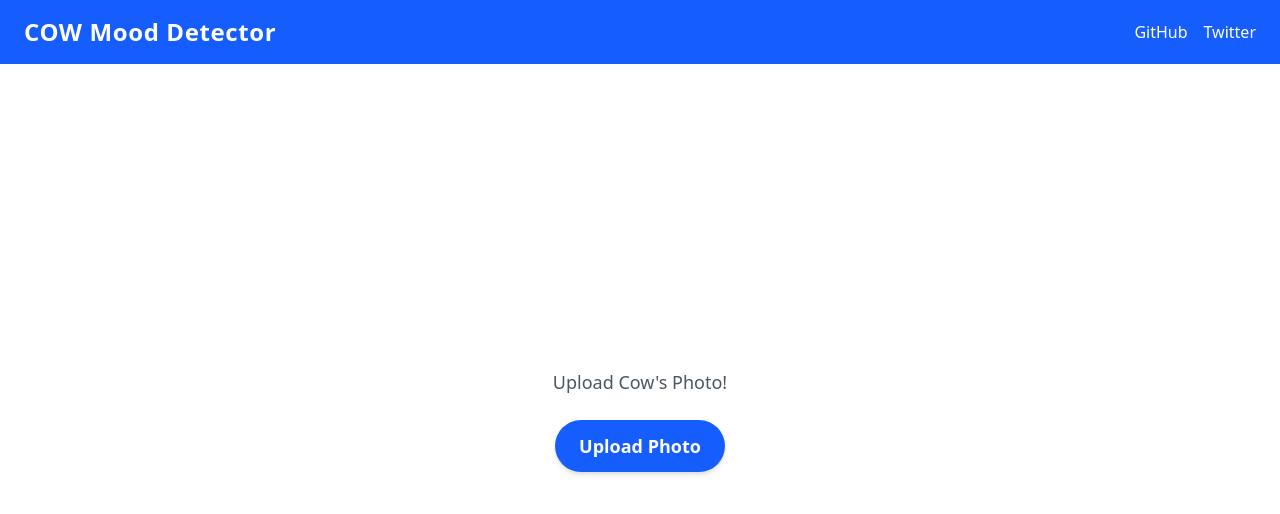
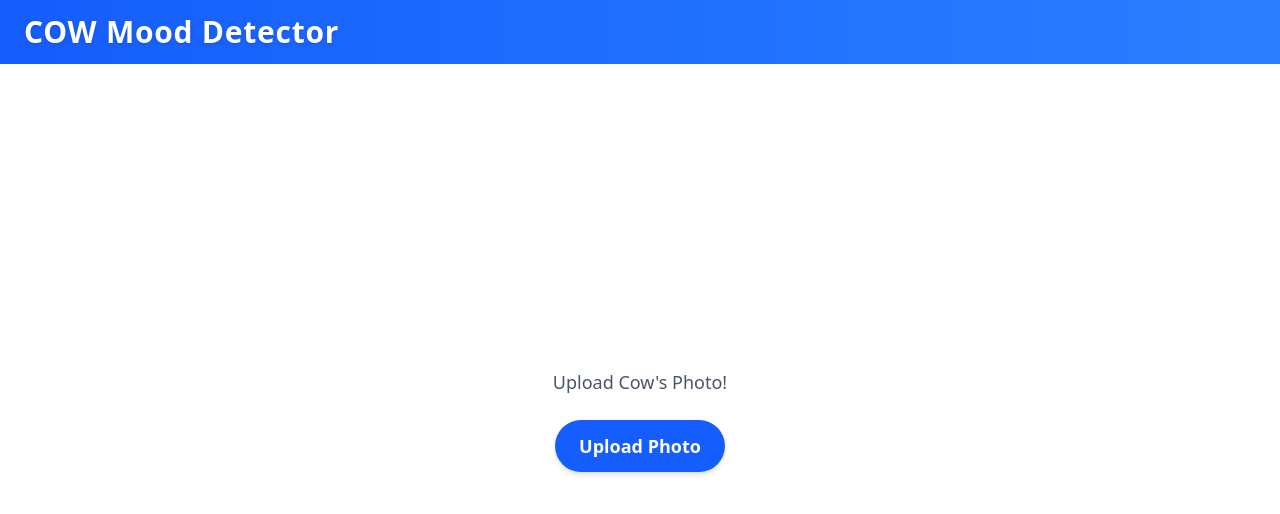
Before and after one commit to Zilan-Hasnath-Lithon/cow-mood-detector, a React (Vite) app: page / in a window 1280 px wide. Shown: the top 514 px of the page. Built offline with nearby package versions, Linux system fonts and the light colour scheme.

Commit message:
Navbar.jsx

```diff
--- a/src/Components/Navbar.jsx
+++ b/src/Components/Navbar.jsx
@@ -2,25 +2,11 @@ import React from "react";
 
 const Navbar = () => {
   return (
-    <nav className="flex flex-wrap justify-between items-center h-16 px-6 bg-blue-600 shadow-md">
-      <h1 className="text-xl sm:text-2xl font-bold text-white tracking-wide">
-        COW Mood Detector
-      </h1>
-      <div className="flex space-x-4 mt-2 sm:mt-0">
-        {[
-          { name: "GitHub", url: "https://github.com/Zilan-Hasnath-Lithon" },
-          { name: "Twitter", url: "https://x.com/ZilanHasnath" },
-        ].map((link) => (
-          <a
-            key={link.name}
-            href={link.url}
-            target="_blank"
-            rel="noopener noreferrer"
-            className="text-white font-medium hover:text-gray-200 focus:outline-none focus:ring-2 focus:ring-white focus:ring-offset-2 focus:ring-offset-blue-600 transition-colors duration-200"
-          >
-            {link.name}
-          </a>
-        ))}
+    <nav className="w-full bg-gradient-to-r from-blue-600 to-blue-500 shadow-md">
+      <div className="max-w-7xl mx-auto px-6 h-16 flex items-center">
+        <h1 className="text-2xl sm:text-3xl font-extrabold text-white tracking-wide drop-shadow">
+          COW Mood Detector
+        </h1>
       </div>
     </nav>
   );
```
